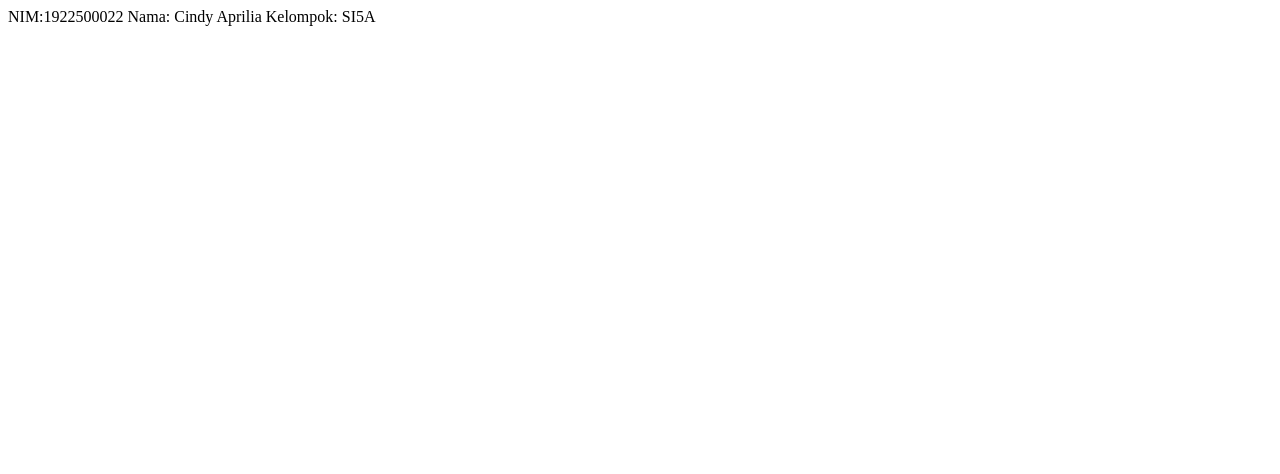
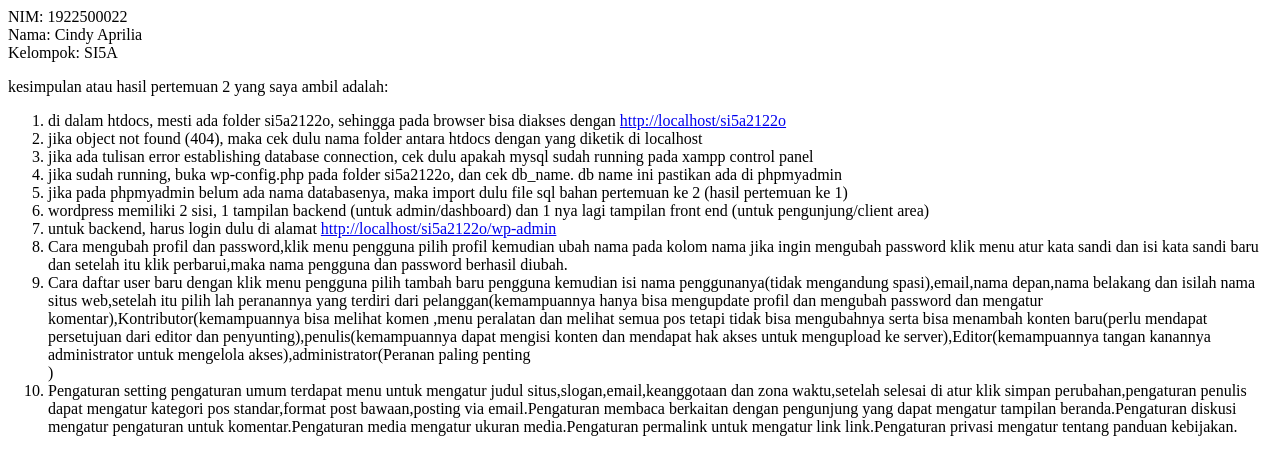
Before and after one commit to Cindyaprilia/si5a2122o, a plain HTML site: page 2/index.html in a window 1280 px wide. Drawn offline with Linux system fonts and the light colour scheme.

Commit message:
Update index.html

```diff
--- a/2/index.html
+++ b/2/index.html
@@ -1,3 +1,18 @@
-NIM:1922500022
-Nama: Cindy Aprilia
-Kelompok: SI5A
+NIM: 1922500022<br>
+Nama: Cindy Aprilia<br>
+Kelompok: SI5A<br>
+
+<p>kesimpulan atau hasil pertemuan 2 yang saya ambil adalah:</p>
+
+<ol>
+  <li>di dalam htdocs, mesti ada folder si5a2122o, sehingga pada browser bisa diakses dengan <a href="http://localhost/si5a2122o" target="_blank">http://localhost/si5a2122o</a></li>
+  <li>jika object not found (404), maka cek dulu nama folder antara htdocs dengan yang diketik di localhost</li>
+  <li>jika ada tulisan error establishing database connection, cek dulu apakah mysql sudah running pada xampp control panel</li>
+  <li>jika sudah running, buka wp-config.php pada folder si5a2122o, dan cek db_name. db name ini pastikan ada di phpmyadmin</li>
+  <li>jika pada phpmyadmin belum ada nama databasenya, maka import dulu file sql bahan pertemuan ke 2 (hasil pertemuan ke 1)</li>
+  <li>wordpress memiliki 2 sisi, 1 tampilan backend (untuk admin/dashboard) dan 1 nya lagi tampilan front end (untuk pengunjung/client area)</li>
+  <li>untuk backend, harus login dulu di alamat <a href="http://localhost/si5a2122o/wp-admin" target="_blank">http://localhost/si5a2122o/wp-admin</a></li>
+  <li>Cara mengubah profil dan password,klik menu pengguna pilih profil kemudian ubah nama pada kolom nama jika ingin mengubah password klik menu atur kata sandi dan isi kata sandi baru dan setelah itu klik perbarui,maka nama pengguna dan password berhasil diubah.</li>
+  <li>Cara daftar user baru dengan klik menu pengguna pilih tambah baru pengguna kemudian isi nama penggunanya(tidak mengandung spasi),email,nama depan,nama belakang dan isilah nama situs web,setelah itu pilih lah peranannya yang terdiri dari pelanggan(kemampuannya hanya bisa mengupdate profil dan mengubah password dan mengatur komentar),Kontributor(kemampuannya bisa melihat komen ,menu peralatan dan melihat semua pos tetapi tidak bisa mengubahnya serta bisa menambah konten baru(perlu mendapat persetujuan dari editor dan penyunting),penulis(kemampuannya dapat mengisi konten dan mendapat hak akses untuk mengupload ke server),Editor(kemampuannya tangan kanannya administrator untuk mengelola akses),administrator(Peranan paling penting</li>)
+  <li>Pengaturan setting pengaturan umum terdapat menu untuk mengatur judul situs,slogan,email,keanggotaan dan zona waktu,setelah selesai di atur klik simpan perubahan,pengaturan penulis dapat mengatur kategori pos standar,format post bawaan,posting via email.Pengaturan membaca berkaitan dengan pengunjung yang dapat mengatur tampilan beranda.Pengaturan diskusi mengatur pengaturan untuk komentar.Pengaturan media mengatur ukuran media.Pengaturan permalink untuk mengatur link link.Pengaturan privasi mengatur tentang panduan kebijakan.</li>
+ </ol>
```
